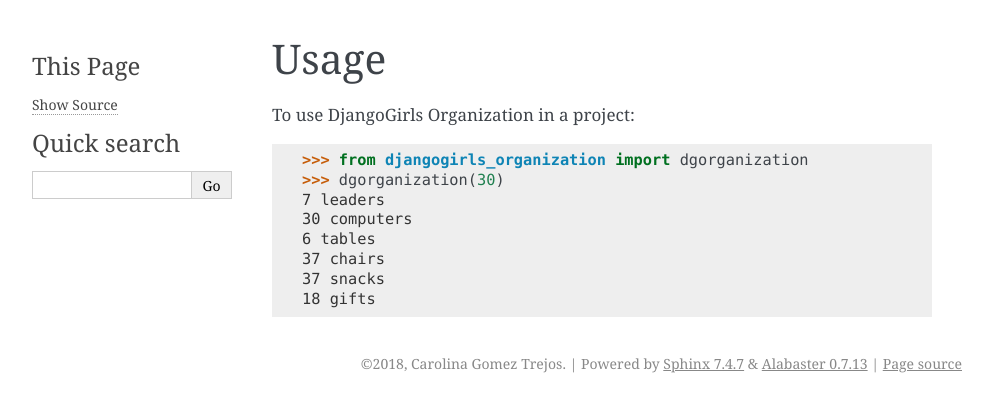
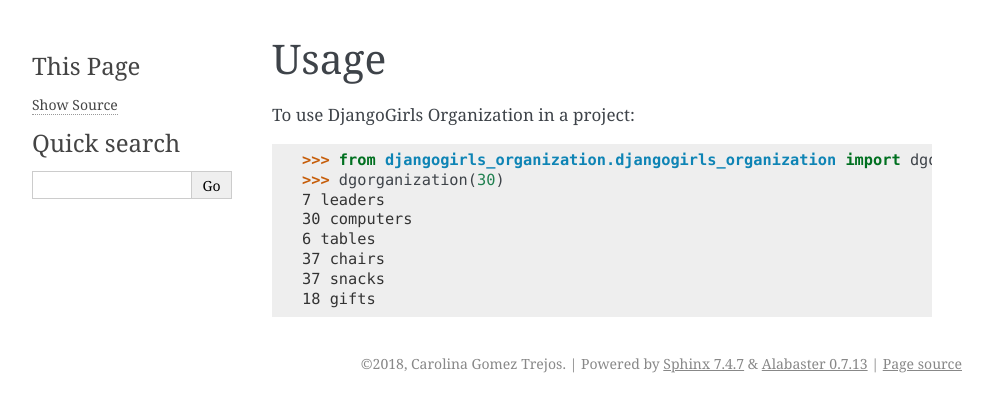
Before and after one commit to carogomezt/djangogirls_organization, a Sphinx documentation site: the page built from docs/usage.rst, in a window 1280 px wide. Shown: the top 412 px of the page, without its empty margins (148-1141 px from the left). Built offline with Sphinx 7.4.7, drawn with Linux system fonts in a browser that asks for light colours; pages that are not in the unit, such as notebooks, are missing from menus.

Commit message:
Update documentation with more details

```diff
--- a/docs/usage.rst
+++ b/docs/usage.rst
@@ -4,7 +4,7 @@
 
 To use DjangoGirls Organization in a project::
 
-    >>> from djangogirls_organization import dgorganization
+    >>> from djangogirls_organization.djangogirls_organization import dgorganization
     >>> dgorganization(30)
     7 leaders
     30 computers
--- a/setup.py
+++ b/setup.py
@@ -25,8 +25,6 @@
         'Intended Audience :: Developers',
         'License :: OSI Approved :: MIT License',
         'Natural Language :: English',
-        "Programming Language :: Python :: 2",
-        'Programming Language :: Python :: 2.7',
         'Programming Language :: Python :: 3',
         'Programming Language :: Python :: 3.4',
         'Programming Language :: Python :: 3.5',
```
